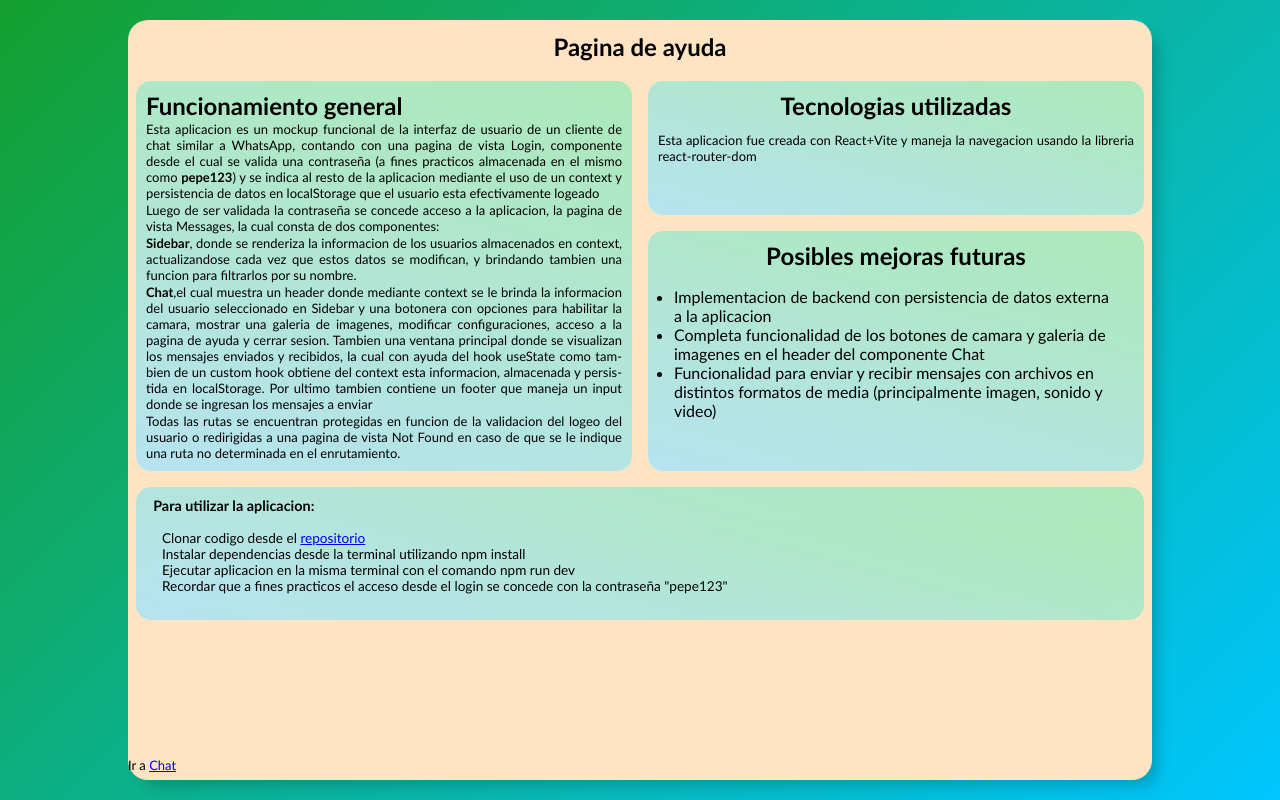
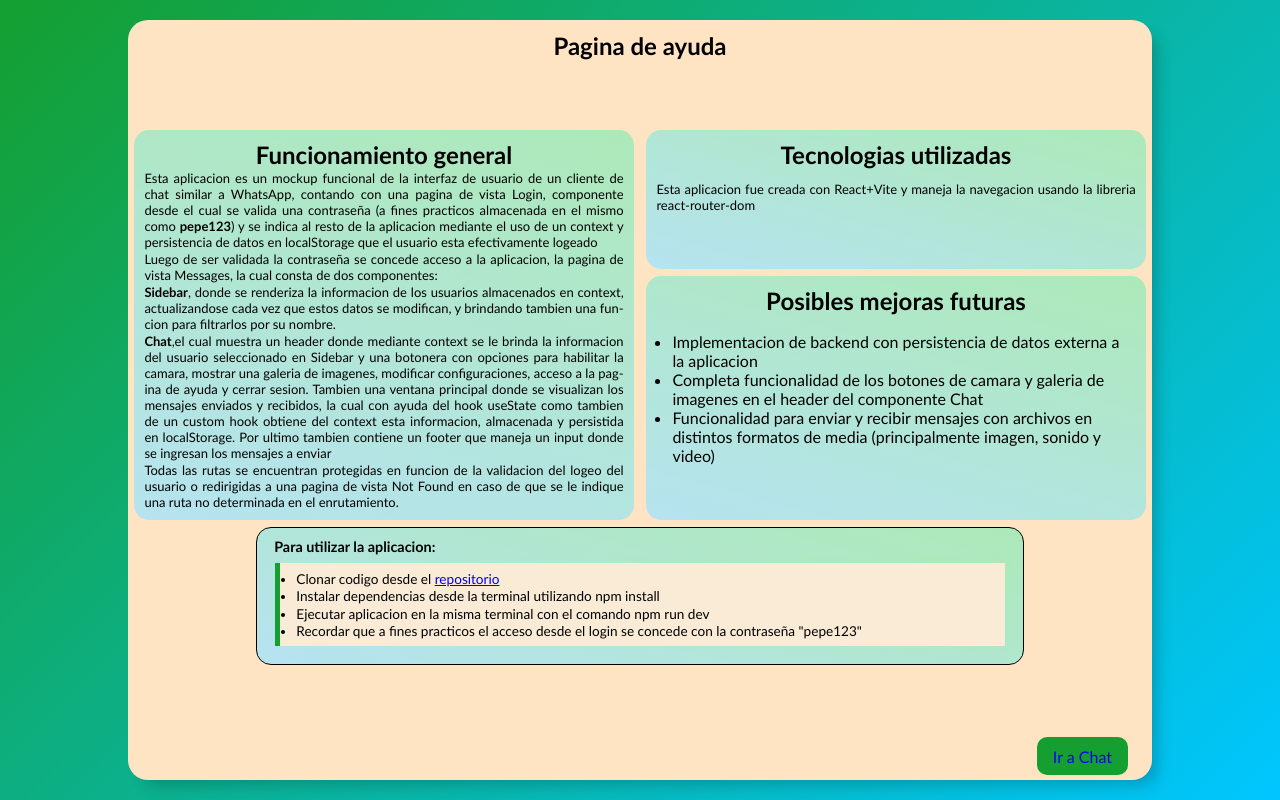
Before and after one commit to nilocrespi/proyecto-final-react-chat-ui, a React (Vite) app: page /help in a window 1280 px wide. Built offline with nearby package versions, Linux system fonts and the light colour scheme.

Commit message:
Style: Help viewpage detailing

```diff
--- a/src/index.css
+++ b/src/index.css
@@ -425,7 +425,8 @@ input:checked + .slider:before {
 }
 
 .help-box h1 {
-  height: 7%;
+  padding-top: 0.5em;
+  height: 5%;
   display: flex;
   justify-content: center;
   align-items: center;
@@ -440,13 +441,13 @@ input:checked + .slider:before {
     "howto howto";
   grid-template-columns: 1fr 1fr;
   grid-template-rows: fit-content(25%) fit-content(45%) fit-content(30%);
+  align-content: center;
 }
 
 .help-text div {
-  margin: 0.5em;
   border-radius: 15px;
   background: linear-gradient(195deg, #ace9b8, #b6e3f0);
-  box-shadow: 10px 10px 15px -5px rgb(80, 80, 80) (0, 0, 0, 0.205);
+  box-shadow: 10px 10px 15px -5px black(80, 80, 80) (0, 0, 0, 0.205);
 }
 
 .help-genFunct {
@@ -460,6 +461,12 @@ input:checked + .slider:before {
   font-size: 1rem;
   max-height: 100%;
   overflow: auto;
+  margin-inline: 0.4em;
+  margin-bottom: 0.4em;
+}
+
+.help-genFunct h2 {
+  text-align: center;
 }
 
 .help-genFunct p {
@@ -482,6 +489,7 @@ input:checked + .slider:before {
   max-height: 100%;
   overflow: auto;
   font-size: 1rem;
+  margin-inline: 0.4em;
 }
 
 .help-utTech h2{
@@ -506,6 +514,8 @@ input:checked + .slider:before {
   hyphens: auto;
   max-height: 100%;
   overflow: auto;
+  margin-inline: 0.4em;
+  margin-block: 0.4em;
 }
 
 .help-possFeatures h2 {
@@ -528,6 +538,12 @@ input:checked + .slider:before {
   hyphens: auto;
   max-height: 100%;
   overflow: auto;
+  width: 75%;
+  display: flex;
+  flex-direction: column;
+  justify-content: center;
+  justify-self: center;
+  border: solid 1px black;
 }
 
 .help-howToApp h2 {
@@ -540,12 +556,39 @@ input:checked + .slider:before {
 }
 
 .help-howToApp-listCont ul{
-  list-style-type: none;
+  /*list-style-type: none;*/
   font-size: 0.85rem;
+  background-color: antiquewhite;
+  border-left: solid 5px #159f30;
+  padding-block: 0.5em;
+  padding-left: 1.2em;
 }
 
-.text-info {
-  height: 3%;
+.help-howToApp-listCont ul li{
+  padding-top: 0.1em;
+}
+
+.back-cont {
+  height: 5%;
+  display: flex;
+  justify-content: end;
+  margin-bottom: 5px;
+}
+
+.back-link {
+  display: flex;
+  align-items: center;
+  font-size: 1rem;
+  font-weight: 550;
+  margin-right: 1.5em;
+  border-radius: 10px;
+  padding-inline: 1em;
+  text-decoration: none;
+  background: #159f30;
+}
+
+.back-link:visited {
+  color: black;
 }
 
 
--- a/src/views/Help.jsx
+++ b/src/views/Help.jsx
@@ -38,8 +38,9 @@ const Help = () => {
             </div>
           </div>
         </div>
-
-        <p className="text-info">Ir a <Link to="/chat">Chat</Link></p>
+        <div className="back-cont">
+          <Link className="back-link" to="/chat">Ir a Chat</Link>
+        </div>
       </section>
     </main>
   )
```
